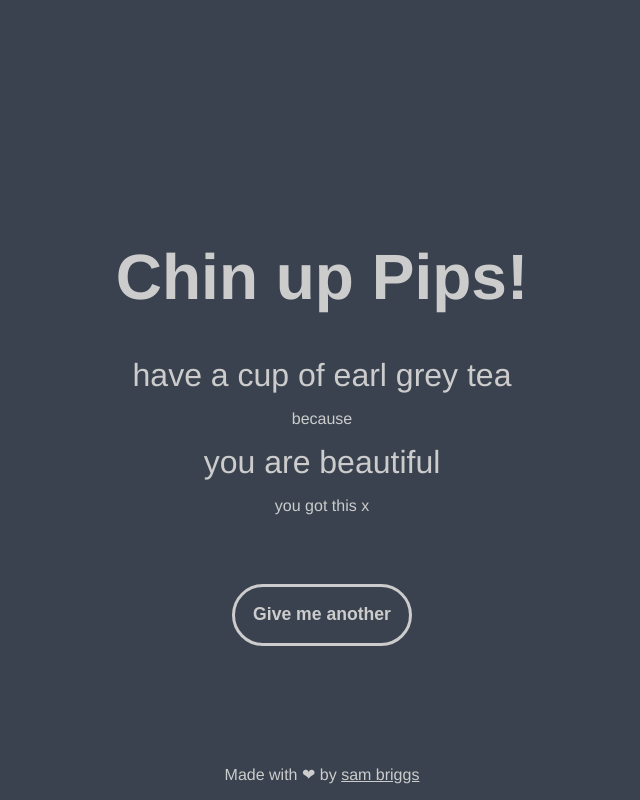
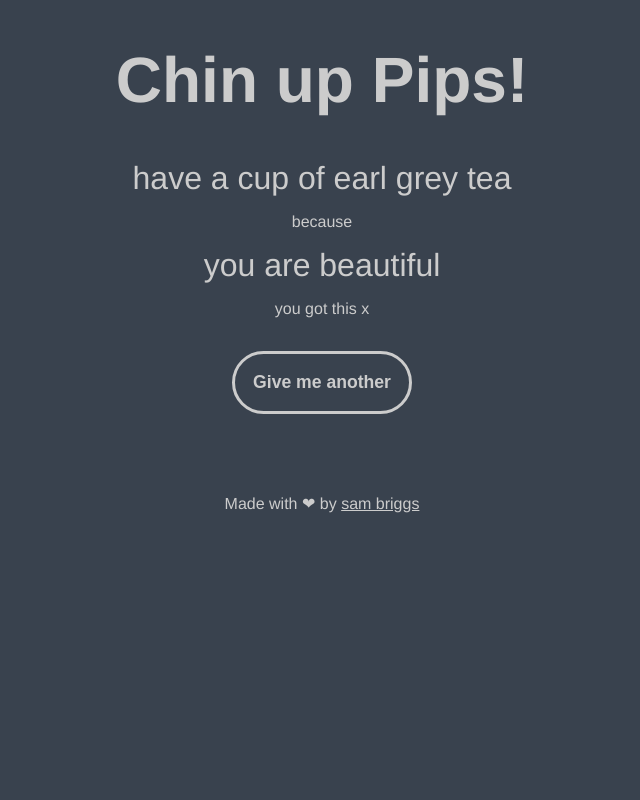
Before and after one commit to briggySmalls/chin-up-pips, a Vue app: page / in a window 1280 px wide. Shown: the whole page, without its empty margins (318-958 px from the left). Built offline with nearby package versions, Linux system fonts and the light colour scheme.

Commit message:
Remove silly absolute positioning

```diff
--- a/src/App.vue
+++ b/src/App.vue
@@ -42,18 +42,8 @@ a {
   color: $foreground-color;
 }
 
-#generator {
-  top: 50%;
-  position: relative;
-  transform: translateY(-50%);
-}
-
 #footer {
-  position: absolute;
-  bottom: 0;
-  left: 50%;
-  transform: translateX(-50%);
-  padding: 1em 0;
+  margin-top: 5em;
 }
 
 button {
--- a/src/components/Generator.vue
+++ b/src/components/Generator.vue
@@ -70,6 +70,6 @@ h1 {
   font-size: 2em;
 }
 #shuffle {
-  margin-top: 3em;
+  margin-top: 1em;
 }
 </style>
```
